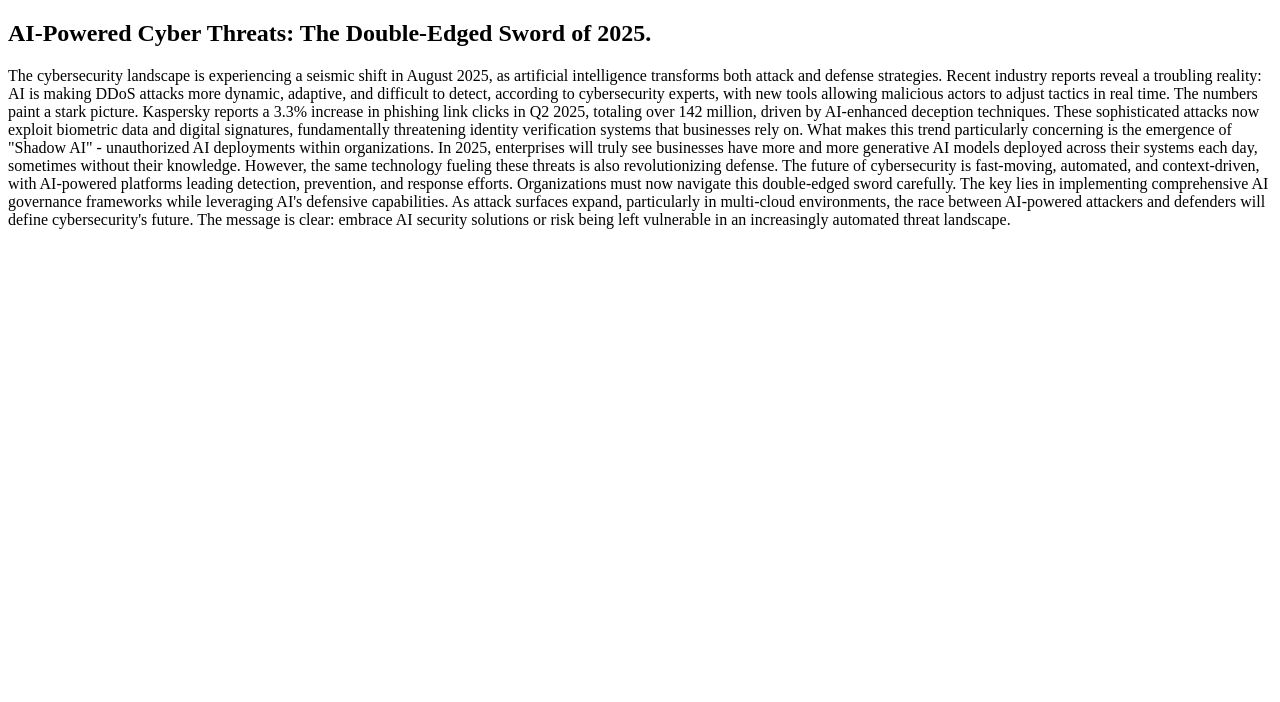
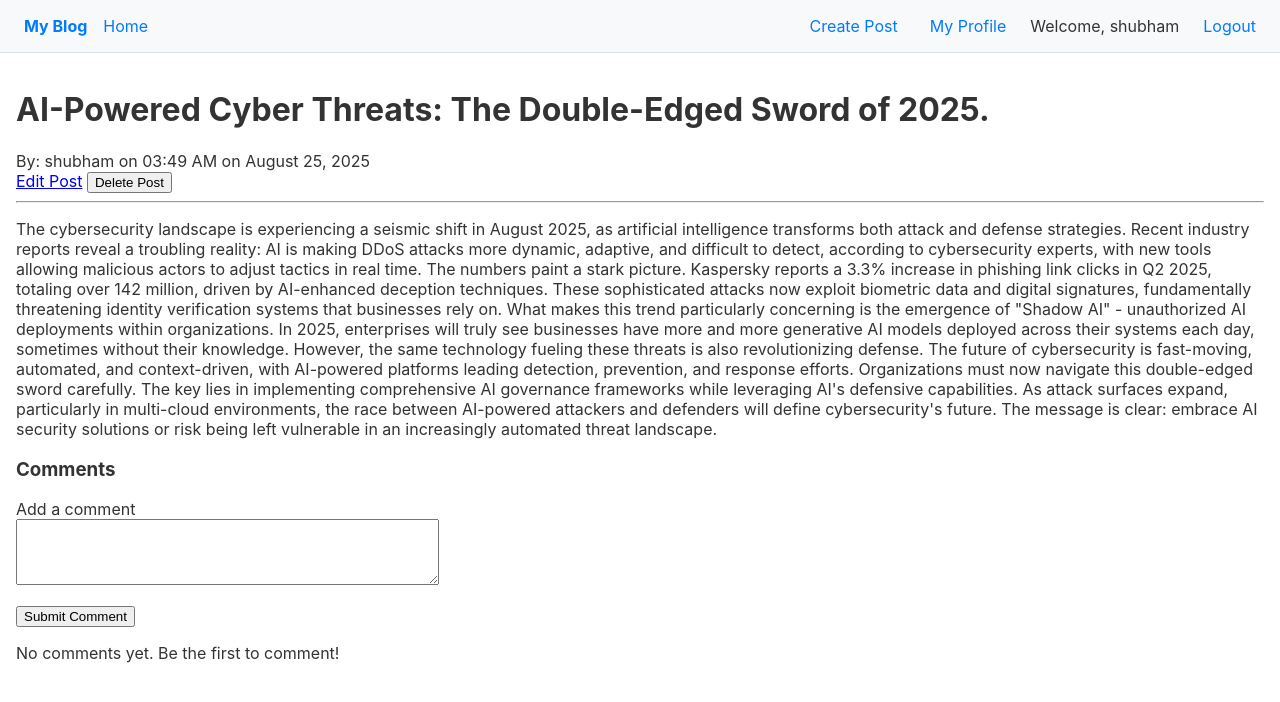
Before and after one commit to ShubhamCodeWiz/Flask_BlogPost, a Flask app: page /post/6 in a window 1280 px wide. Shown: the top 702 px of the page. Run offline with Flask 3, Linux system fonts and the light colour scheme; a user stored in the database is signed in.

Commit message:
follow and unfollow working

```diff
--- a/app.py
+++ b/app.py
@@ -1,7 +1,7 @@
-from flask import Flask, render_template, url_for, redirect, flash, request
-from forms import RegisterForm, LoginForm, PostForm
+from flask import Flask, render_template, url_for, redirect, flash, request, abort
+from forms import RegisterForm, LoginForm, PostForm, CommentForm
 from extensions import db
-from models import User, Post, Tag
+from models import User, Post, Tag, Comment
 from flask_login import LoginManager, login_user, logout_user, current_user, login_required
 
 
@@ -153,10 +153,27 @@ def create_post():
     return render_template("post.html", title="Create Post", form=form)
 
 # view post
-@app.route("/post/<int:post_id>")
+@app.route("/post/<int:post_id>", methods=["GET", "POST"])
 def view_post(post_id):
     post = Post.query.get_or_404(post_id)
-    return render_template("view_post.html", post=post, title=post.title)
+    form = CommentForm()
+
+    # form on submit
+    if form.validate_on_submit():
+        new_comment = Comment(body=form.body.data,
+                            author=current_user,
+                            post = post,
+
+
+        )
+        db.session.add(new_comment)
+        db.session.commit()
+        flash("Your comment has been posted.", "success")
+
+        # Redirect back to the same page to see the new comment
+        return redirect(url_for('view_post', post_id=post.id))
+
+    return render_template("view_post.html", post=post, title=post.title, form=form)
 
 
 @app.route('/tag/<string:tag_name>')
@@ -169,6 +186,110 @@ def posts_by_tag(tag_name):
     return render_template('home.html', posts=posts, tag_name=tag_name)
 
 
+@app.route("/post/<int:post_id>/edit", methods=["GET", "POST"])
+@login_required
+def edit_post(post_id):
+    post = Post.query.get_or_404(post_id)
+
+    if post.owner != current_user:
+        abort(403)
+
+    form = PostForm()
+
+    if form.validate_on_submit():
+        # Update the post's simple fields
+        post.title = form.title.data
+        post.body = form.body.data
+
+        # --- TAG UPDATE LOGIC ---
+        # 1. Clear the existing tags from the post
+        post.tags.clear()
+
+        # 2. Run the same tag processing logic as in create_post
+        tag_string = form.tags.data
+        tag_names = [name.strip() for name in tag_string.split(',') if name.strip()]
+
+        for name in tag_names:
+            existing_tag = Tag.query.filter_by(name=name).first()
+            if existing_tag:
+                tag = existing_tag
+            else:
+                tag = Tag(name=name)
+            post.tags.append(tag)
+        # --- END OF TAG UPDATE LOGIC ---
+
+        db.session.commit()
+        flash("Your post has been updated!", "success")
+        return redirect(url_for('view_post', post_id=post.id))
+
+    elif request.method == 'GET':
+        # Pre-populate the form with existing data
+        form.title.data = post.title
+        form.body.data = post.body
+        form.tags.data = ", ".join([tag.name for tag in post.tags])
+
+    return render_template('post.html', title='Edit Post', form=form)
+
+
+
+
+# delete post
+@app.route("/post/<int:post_id>/delete", methods = ["POST"])
+@login_required
+def delete_post(post_id):
+    # get the post from the db.
+    post = Post.query.get_or_404(post_id)
+
+    # if it is not the owner
+    if post.owner != current_user:
+        abort(403)
+
+    db.session.delete(post)
+    db.session.commit()
+
+    flash("Your post has been deleted.", "success")
+    return redirect(url_for('home'))
+
+
+@app.route('/follow/<string:username>')
+@login_required
+def follow(username):
+    user_to_follow = User.query.filter_by(username=username).first_or_404()
+
+    if user_to_follow == current_user:
+        flash("You cannot follow yourself!", "warning")
+        return redirect(url_for('home'))
+
+    current_user.following.append(user_to_follow)
+    db.session.commit()
+    flash(f"You are now following {username}.", "success")
+    return redirect(request.referrer or url_for('home'))
+
+
+
+@app.route('/unfollow/<string:username>')
+@login_required
+def unfollow(username):
+    user_to_unfollow = User.query.filter_by(username=username).first_or_404()
+    if user_to_unfollow == current_user:
+        flash("You cannot unfollow yourself!", "warning")
+        return redirect(url_for('home'))
+
+    current_user.following.remove(user_to_unfollow)
+    db.session.commit()
+    flash(f"You have unfollowed {username}.", "info")
+    return redirect(request.referrer or url_for('home'))
+
+
+# user profile
+@app.route("/user/<string:username>")
+def user_profile(username):
+    # get the user
+    user = User.query.filter_by(username=username).first_or_404()
+
+    return render_template("profile.html", user=user)
+
+
 
 
 if __name__ == "__main__":
--- a/forms.py
+++ b/forms.py
@@ -46,3 +46,8 @@ class PostForm(FlaskForm):
     # tags for the user to include in his post
     tags = StringField("Tags (comma-separated karke likhna)")
     submit = SubmitField("Create Post")
+
+
+class CommentForm(FlaskForm):
+    body = TextAreaField("Add a comment", validators=[DataRequired()])
+    submit = SubmitField("Submit Comment")
--- a/templates/base.html
+++ b/templates/base.html
@@ -4,21 +4,90 @@
     <meta charset="UTF-8">
     <meta name="viewport" content="width=device-width, initial-scale=1.0">
     <title>
-        {% block title %}
-        {% endblock %}
+        {% block title %}Flask Blog{% endblock %}
     </title>
+    <!-- A little bit of minimal styling to structure the navbar -->
+    <style>
+        body {
+            font-family: -apple-system, BlinkMacSystemFont, "Segoe UI", Roboto, "Helvetica Neue", Arial, sans-serif;
+            margin: 0;
+            color: #333;
+        }
+        /* Main navbar container */
+        nav {
+            background-color: #f8f9fa;
+            padding: 0.5rem 1rem;
+            border-bottom: 1px solid #dee2e6;
+            display: flex; /* This is the key: enables Flexbox layout */
+            justify-content: space-between; /* Pushes left and right sides apart */
+            align-items: center; /* Vertically aligns items in the middle */
+        }
+        /* Styling for links */
+        nav a {
+            text-decoration: none;
+            color: #007bff;
+            padding: 0.5rem;
+        }
+        nav a:hover {
+            text-decoration: underline;
+        }
+        /* Containers for left and right groups of links */
+        .nav-left, .nav-right {
+            display: flex; /* Makes items inside these divs also horizontal */
+            align-items: center;
+        }
+        /* Add some space between links */
+        .nav-right > * {
+            margin-left: 1rem;
+        }
+        /* Main content area */
+        .content {
+            padding: 1rem;
+        }
+        /* Styling for flashed messages */
+        .alert { padding: 1rem; margin: 1rem 0; border-radius: 5px; }
+        .alert-success { background-color: #d4edda; color: #155724; }
+        .alert-danger { background-color: #f8d7da; color: #721c24; }
+        .alert-info { background-color: #d1ecf1; color: #0c5460; }
+        .alert-warning { background-color: #fff3cd; color: #856404; }
+    </style>
 </head>
 <body>
-    {% with messages = get_flashed_messages() %}
+    <nav>
+        <div class="nav-left">
+            <a href="{{ url_for('home') }}"><strong>My Blog</strong></a>
+            <a href="{{ url_for('home') }}">Home</a>
+        </div>
+        <div class="nav-right">
+            {% if current_user.is_authenticated %}
+                <!-- Links to show if the user IS logged in -->
+                <a href="{{ url_for('create_post') }}">Create Post</a>
+                <a href="{{ url_for('user_profile', username=current_user.username) }}">My Profile</a>
+                <span>Welcome, {{ current_user.username }}</span>
+                <a href="{{ url_for('logout') }}">Logout</a>
+            {% else %}
+                <!-- Links to show if the user IS NOT logged in -->
+                <a href="{{ url_for('login') }}">Login</a>
+                <a href="{{ url_for('register') }}">Register</a>
+            {% endif %}
+        </div>
+    </nav>
+
+    <div class="content">
+        <!-- Flashed messages -->
+        {% with messages = get_flashed_messages(with_categories=true) %}
             {% if messages %}
-        <ul>
-            {% for message in messages %}
-                <li>{{ message }}</li>
+                {% for category, message in messages %}
+                    <div class="alert alert-{{ category or 'info' }}">
+                        {{ message }}
+                    </div>
                 {% endfor %}
-        </ul>
             {% endif %}
         {% endwith %}
+
+        <!-- Main page content -->
         {% block body %}
         {% endblock %}
+    </div>
 </body>
 </html>
--- a/templates/post.html
+++ b/templates/post.html
@@ -6,7 +6,6 @@
 
 {% block body %}
 <h1>{{ title }}</h1>
-
 <form method="post" novalidate>
     {{ form.hidden_tag() }}
 
--- a/templates/view_post.html
+++ b/templates/view_post.html
@@ -5,7 +5,59 @@ view_post
 {% endblock %}
 
 {% block body %}
-<h2>{{ title }}</h2>
-<p>{{ post.body }}</p>
+    <h1>{{ post.title }}</h1>
 
+    <div>
+        <span>By: {{ post.owner.username }} on {{ post.created_at.strftime('%I:%M %p on %B %d, %Y') }}</span>
+
+        {% if current_user.is_authenticated and current_user != post.owner %}
+            {% if current_user in post.owner.followers %}
+                <a href="{{ url_for('unfollow', username=post.owner.username) }}">Unfollow</a>
+            {% else %}
+                <a href="{{ url_for('follow', username=post.owner.username) }}">Follow</a>
+            {% endif %}
+        {% endif %}
+        </div>
+
+    {% if post.owner == current_user %}
+        <div>
+            <a href="{{ url_for('edit_post', post_id=post.id) }}">Edit Post</a>
+
+            <form action="{{ url_for('delete_post', post_id=post.id) }}" method="POST" style="display:inline;">
+                <input type="submit" value="Delete Post" onclick="return confirm('Are you sure you want to delete this post?');">
+            </form>
+        </div>
+    {% endif %}
+
+    <hr>
+
+    <p>{{ post.body | safe }}</p>
+
+ <h3>Comments</h3>
+
+    {% if current_user.is_authenticated %}
+        <form method="POST" novalidate>
+            {{ form.hidden_tag() }}
+            <p>
+                {{ form.body.label }}<br>
+                {{ form.body(rows=4, cols=50) }}
+                {% for error in form.body.errors %}<span>{{ error }}</span>{% endfor %}
+            </p>
+            <p>{{ form.submit() }}</p>
+        </form>
+    {% else %}
+        <p>You must be <a href="{{ url_for('login', next=request.path) }}">logged in</a> to comment.</p>
+    {% endif %}
+
+    {% for comment in post.comments %}
+        <article>
+            <p>
+                <strong>{{ comment.author.username }}</strong>
+                <small>on {{ comment.created_at.strftime('%I:%M %p on %B %d, %Y') }}</small>
+            </p>
+            <p>{{ comment.body }}</p>
+        </article>
+    {% else %}
+        <p>No comments yet. Be the first to comment!</p>
+    {% endfor %}
 {% endblock %}
```
Also changed, not shown: models.py (+19 -0 lines), templates/profile.html (added, +35 -0 lines), instance/my_database.db. Lines whose indentation alone changed are shown as unchanged.
